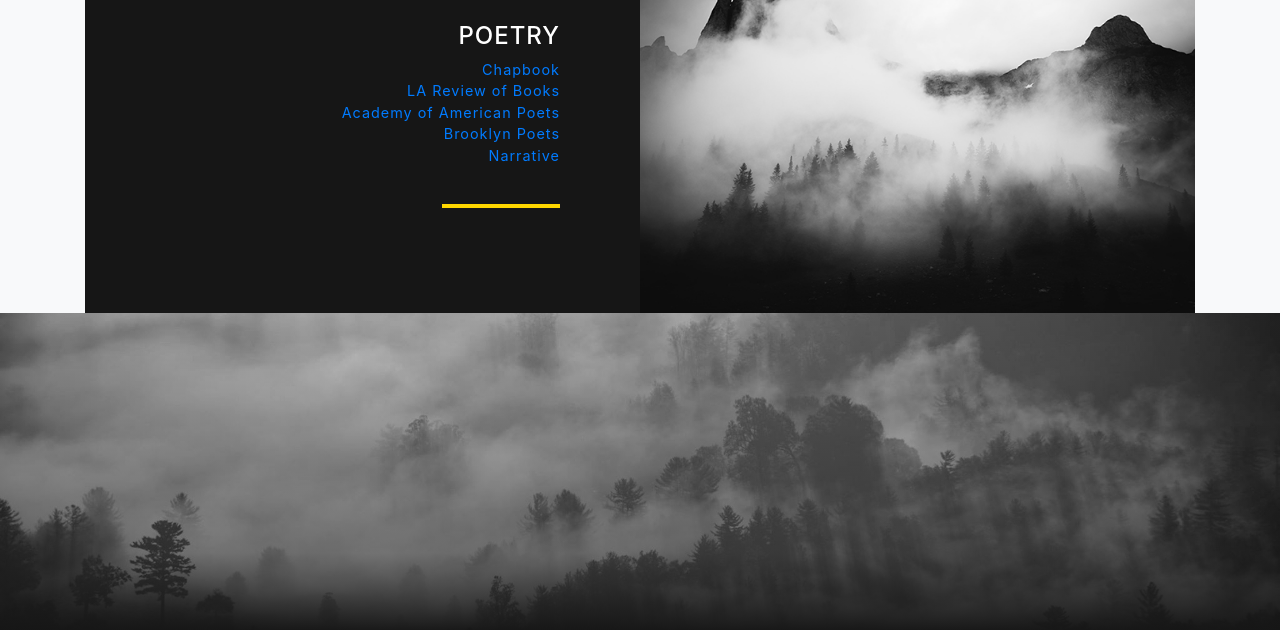
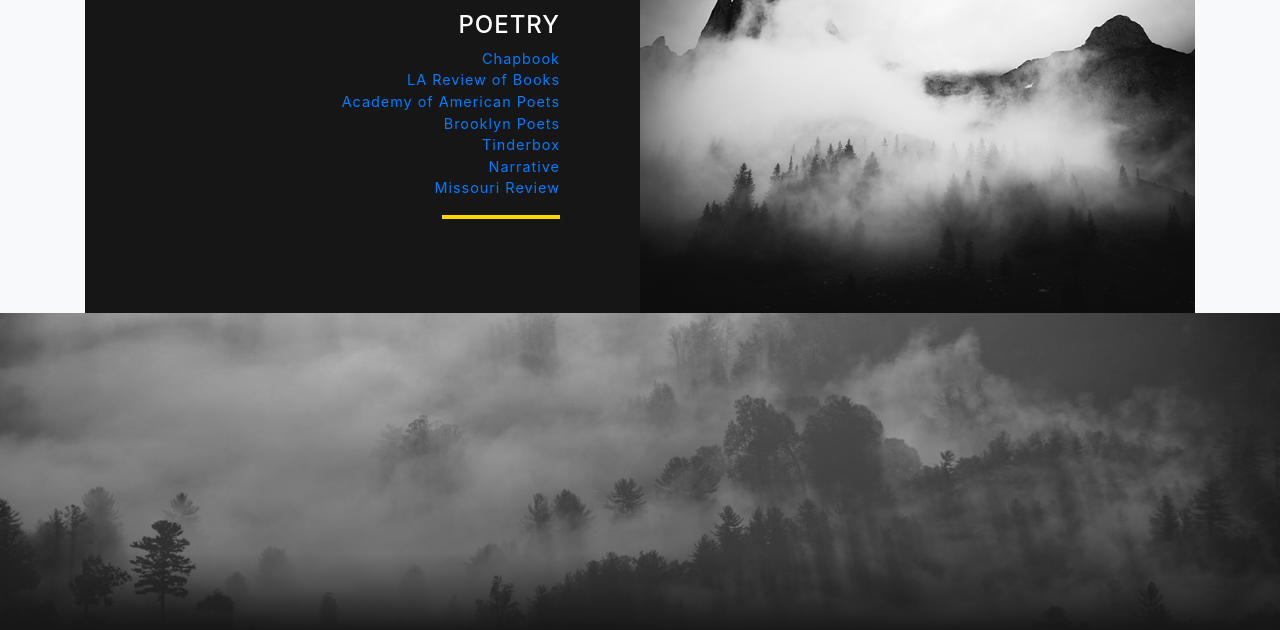
Before and after one commit to stellaywong/stellaywong.github.io, a website with bundled scripts: page index.html in a window 1280 px wide. Shown: the part 2240-2870 px from the top of the page. Built offline with nearby package versions, Linux system fonts and the light colour scheme.

Commit message:
Add link'

```diff
--- a/index.html
+++ b/index.html
@@ -208,7 +208,10 @@
                   <a href="https://lareviewofbooks.org/edition/quarterly-journal-no-21-epistolary-issue/#!">LA Review of Books</a></br>
                   <a href="https://www.poets.org/academy-american-poets/harvard-university-poetry-prize-2016">Academy of American Poets</a><br>
                   <a href="http://brooklynpoets.org/poet/stella-wong/">Brooklyn Poets</a></br>
-                  <a href="https://www.narrativemagazine.com/issues/poems-week-2017-2018/poem-week/oregon-1945-stella-wong">Narrative</a><br></br>
+                  <a href="https://tinderboxpoetry.com/nanjing-1937-38">Tinderbox</a><br>
+                  <a href="https://www.narrativemagazine.com/issues/poems-week-2018-2019/poem-week/pineapple-stella-wong">Narrative</a><br>
+                  <!-- <a href="LINK HERE">Colorado Review</a><br> -->
+                  <a href="https://www.missourireview.com/stella-wong-not-your-berninis-daphne/">Missouri Review</a><br>
                 </div>
                 <hr class="d-none d-lg-block mb-0 mr-0">
               </div>
```
